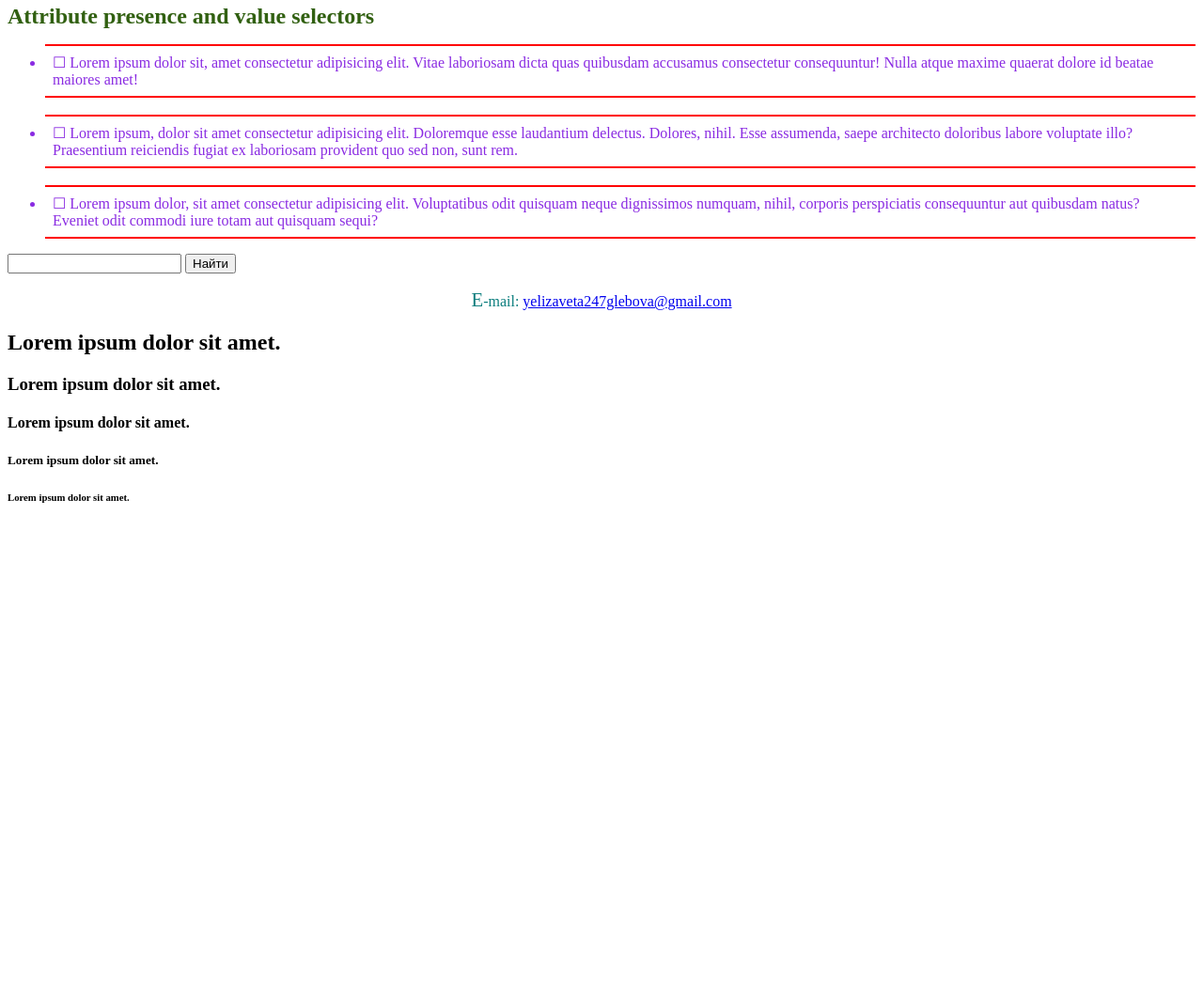
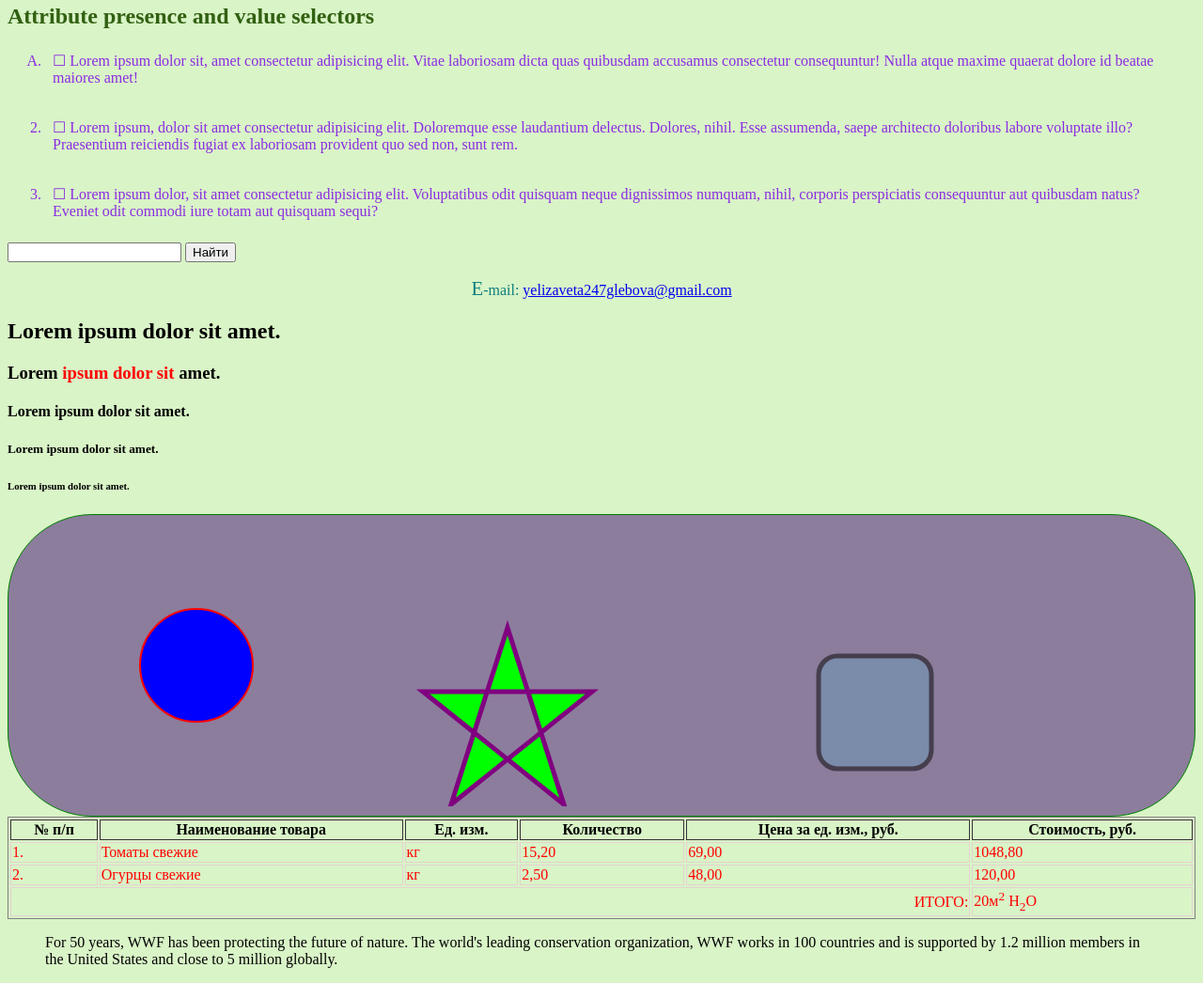
Before and after one commit to ElizaVetaGlebova/test, a plain HTML site: page index.html in a window 1280 px wide. Shown: the part 576-1622 px from the top of the page at 94% size. Before the commit the page ends 1135 px from the top, so only its background shows below. Drawn offline with Linux system fonts and the light colour scheme.

Commit message:
added quote

```diff
--- a/index.css
+++ b/index.css
@@ -119,4 +119,7 @@
         content: " This should show after a pharagraph."
     }
 
+    body{
+        background:rgba(100, 183, 255, 0.245);
+    }
 }
--- a/index.html
+++ b/index.html
@@ -35,8 +35,32 @@
             justify-content:flex-end;
             width: 100px;
             align-self: flex-start;
+            object-fit: cover;
+            object-position: 50% 50%;
 
             animation: rotate 60s infinite linear;
+        }
+
+        body{
+            background:rgba(100, 211, 26, 0.245);
+        }
+
+        span {
+            color: red;
+        }
+
+        table {
+        border: 1px solid grey;
+        width: 100%;
+        }
+
+        th {
+        border: 1px solid rgb(53, 50, 50);
+        }
+
+        td {
+        border: 1px solid rgb(229, 209, 209);
+        color:red;
         }
 
     </style>
@@ -60,13 +84,13 @@
 
     <h1>Attribute presence and value selectors</h1>
 
-    <ul>
-        <li class="one">Lorem ipsum dolor sit, amet consectetur adipisicing elit. Vitae laboriosam dicta quas quibusdam accusamus consectetur consequuntur! Nulla atque maxime quaerat dolore id beatae maiores amet!</li>
+    <ol>
+        <li type ="A" class="one">Lorem ipsum dolor sit, amet consectetur adipisicing elit. Vitae laboriosam dicta quas quibusdam accusamus consectetur consequuntur! Nulla atque maxime quaerat dolore id beatae maiores amet!</li>
         <br>
-        <li class="two">Lorem ipsum, dolor sit amet consectetur adipisicing elit. Doloremque esse laudantium delectus. Dolores, nihil. Esse assumenda, saepe architecto doloribus labore voluptate illo? Praesentium reiciendis fugiat ex laboriosam provident quo sed non, sunt rem.</li>
+        <li type ="B" class="two">Lorem ipsum, dolor sit amet consectetur adipisicing elit. Doloremque esse laudantium delectus. Dolores, nihil. Esse assumenda, saepe architecto doloribus labore voluptate illo? Praesentium reiciendis fugiat ex laboriosam provident quo sed non, sunt rem.</li>
         <br>
-        <li class="three">Lorem ipsum dolor, sit amet consectetur adipisicing elit. Voluptatibus odit quisquam neque dignissimos numquam, nihil, corporis perspiciatis consequuntur aut quibusdam natus? Eveniet odit commodi iure totam aut quisquam sequi?</li>
-    </ul>
+        <li type ="C" class="three">Lorem ipsum dolor, sit amet consectetur adipisicing elit. Voluptatibus odit quisquam neque dignissimos numquam, nihil, corporis perspiciatis consequuntur aut quibusdam natus? Eveniet odit commodi iure totam aut quisquam sequi?</li>
+    </ol>
 
     <form class="search-form search-form_theme_islands">
         <input class="search-form__input">
@@ -76,10 +100,56 @@
 
     <p>Е-mail: <a href="mailto: yelizaveta247glebova@gmail.com?body=Привет, подпишитесь на рассылку">yelizaveta247glebova@gmail.com</a> </p>
     <h2> Lorem ipsum dolor sit amet.</h2>
-    <h3> Lorem ipsum dolor sit amet.</h3>
+    <h3> Lorem <span>ipsum dolor sit</span> amet.</h3>
     <h4> Lorem ipsum dolor sit amet.</h4>
     <h5> Lorem ipsum dolor sit amet.</h5>
     <h6> Lorem ipsum dolor sit amet.</h6>
+
+    <div class = "container" id="bg_pics">
+        <svg width="300" height="300">
+            <circle cx="150" cy="150" r="60" stroke="red" stroke-width="2" fill="blue" />
+        </svg>
+
+        <svg width="300" height="200">
+            <polygon points="100,10 40,198 190,78 10,78 160,198"
+            style="fill:lime;stroke:purple;stroke-width:5;fill-rule:evenodd;" />
+        </svg>
+
+        <svg width="400" height="180">
+            <rect x="50" y="20" rx="20" ry="20" width="120" height="120"
+            style="fill:rgba(75, 177, 205, 0.525);stroke:black;stroke-width:5;opacity:0.5" />
+          </svg>
+    </div>
+
+    <table>
+        <tr>
+          <th>№ п/п</th>
+          <th>Наименование товара</th>
+           <th>Ед. изм.</th>
+           <th>Количество</th>
+           <th>Цена за ед. изм., руб.</th>
+           <th>Стоимость, руб.</th>
+        </tr>
+        <tr>
+          <td>1.</td>
+          <td>Томаты свежие</td><td>кг</td><td>15,20</td><td>69,00</td><td>1048,80</td>
+        </tr>
+        <tr>
+          <td>2.</td>
+          <td>Огурцы свежие</td><td>кг</td><td>2,50</td><td>48,00</td><td>120,00</td>
+        </tr>
+        <tr>
+          <td colspan="5" style="text-align:right">ИТОГО:</td><td>20м<sup>2</sup>
+H<sub>2</sub>O</td>
+        </tr>
+      </table>
+
+      <blockquote cite="http://www.worldwildlife.org/who/index.html">
+        For 50 years, WWF has been protecting the future of nature. The world's leading conservation organization, WWF works in 100 countries and is supported by 1.2 million members in the United States and close to 5 million globally.
+        </blockquote>
+
+
+
 
 
 
```
